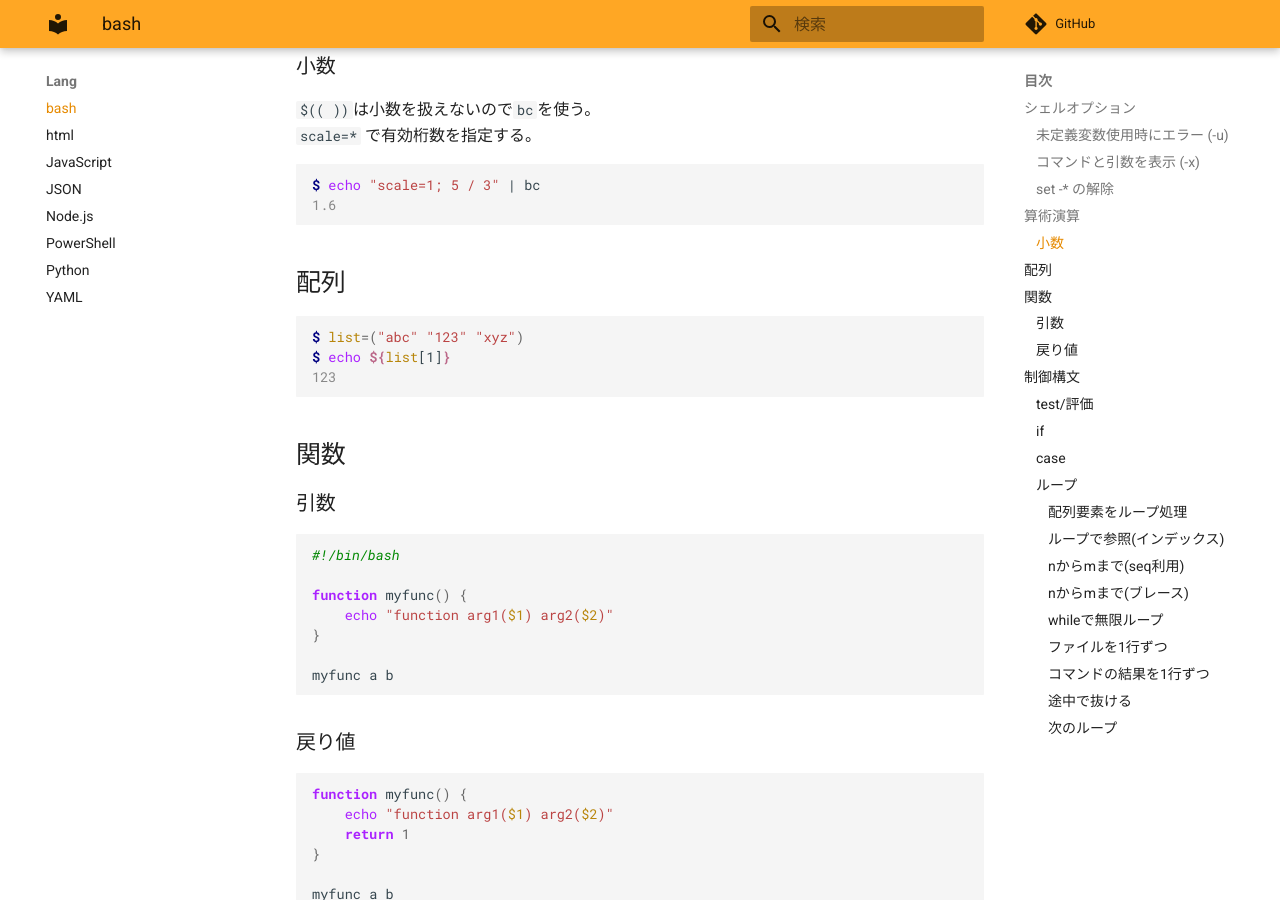
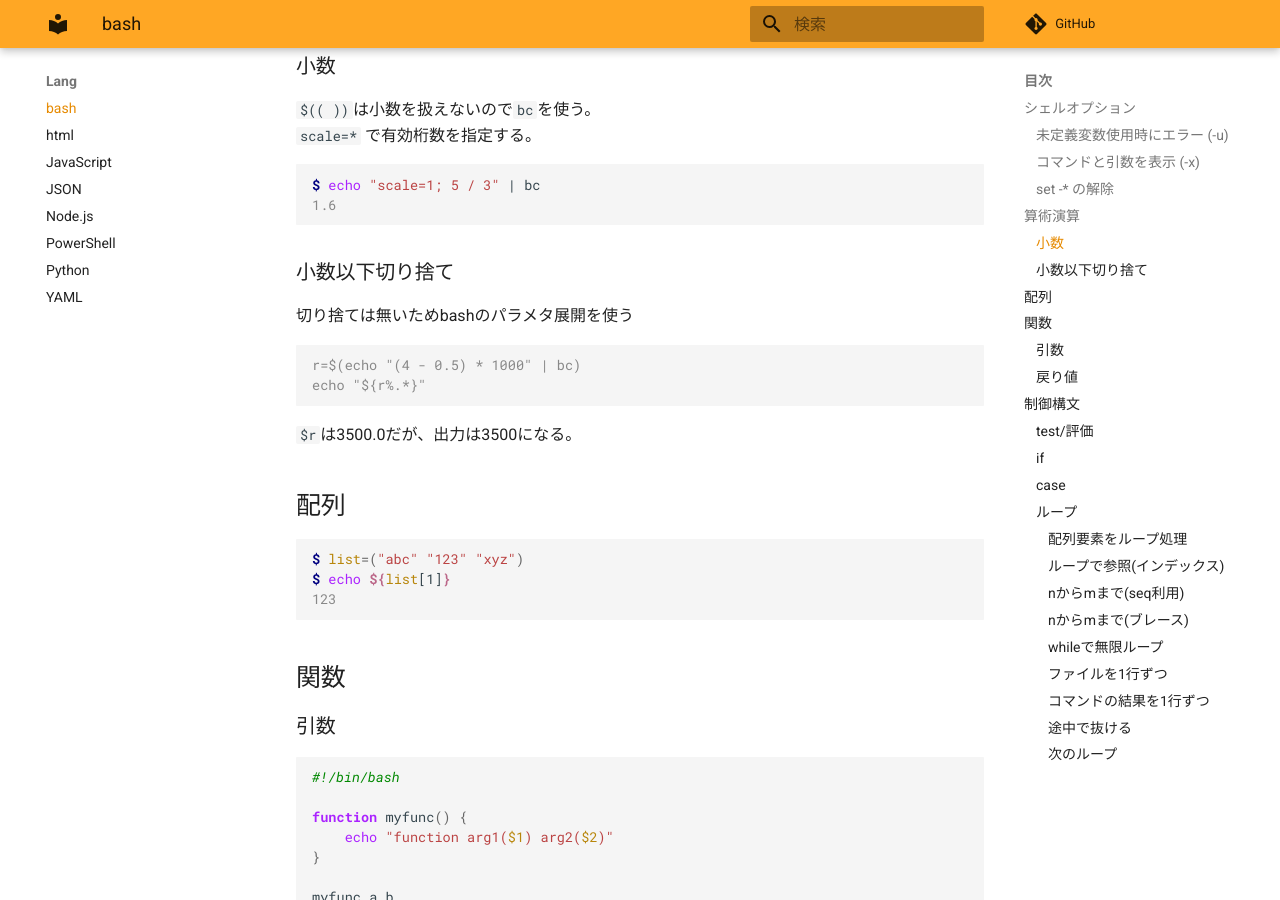
Before and after one commit to zaki-lknr/docs, an MkDocs documentation site: the page built from docs/lang/bash.md, in a window 1280 px wide and 900 px high, scrolled down 1539 px. Built offline with MkDocs 1.6.1 and Material for MkDocs 9.7.7, drawn with Linux system fonts in a browser that asks for light colours; comment, search, counter and statistics services are not loaded.

Commit message:
add: lang/bash: bc計算の小数以下切り捨て

````diff
--- a/docs/lang/bash.md
+++ b/docs/lang/bash.md
@@ -76,6 +76,17 @@ $ echo $((13 % 3))
 $ echo "scale=1; 5 / 3" | bc
 1.6
 ```
+
+### 小数以下切り捨て
+
+切り捨ては無いためbashのパラメタ展開を使う
+
+```console
+r=$(echo "(4 - 0.5) * 1000" | bc)
+echo "${r%.*}"
+```
+
+`$r`は3500.0だが、出力は3500になる。
 
 ## 配列
 
````
